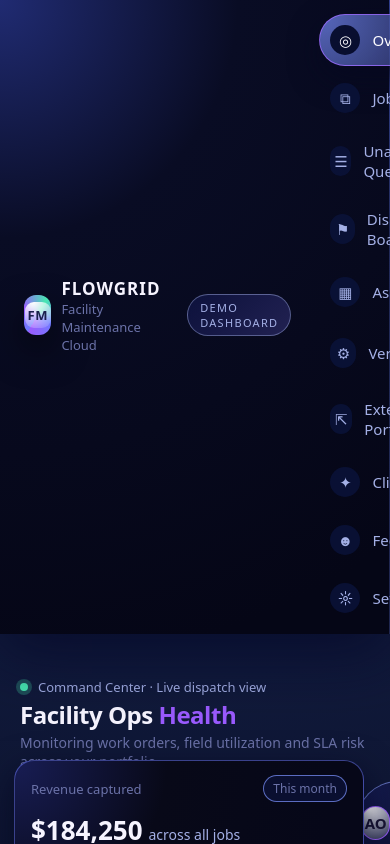
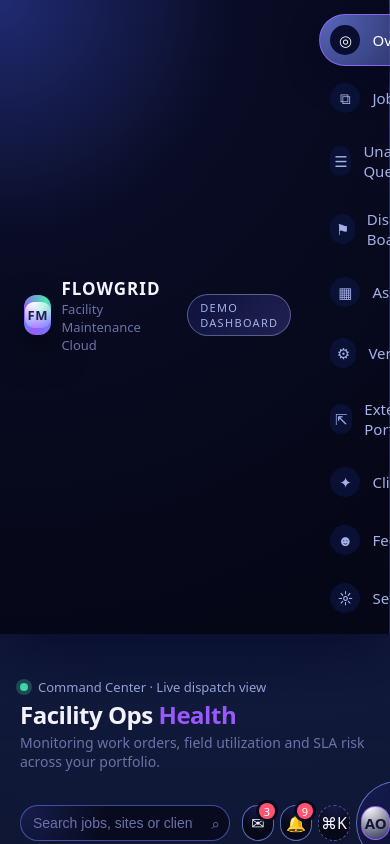
Before and after one commit to carledwardm/cursor-dashboard-project, a Next.js app: page / in a window 390 px wide. Shown: the top 844 px of the page. Built offline with nearby package versions, Linux system fonts and the light colour scheme.

Commit message:
Change header height to min-height to allow responsiveness

```diff
--- a/src/components/layout/Header.module.scss
+++ b/src/components/layout/Header.module.scss
@@ -1,5 +1,5 @@
 .header {
-  height: var(--header-height);
+  min-height: var(--header-height);
   display: flex;
   align-items: center;
   justify-content: space-between;
```
